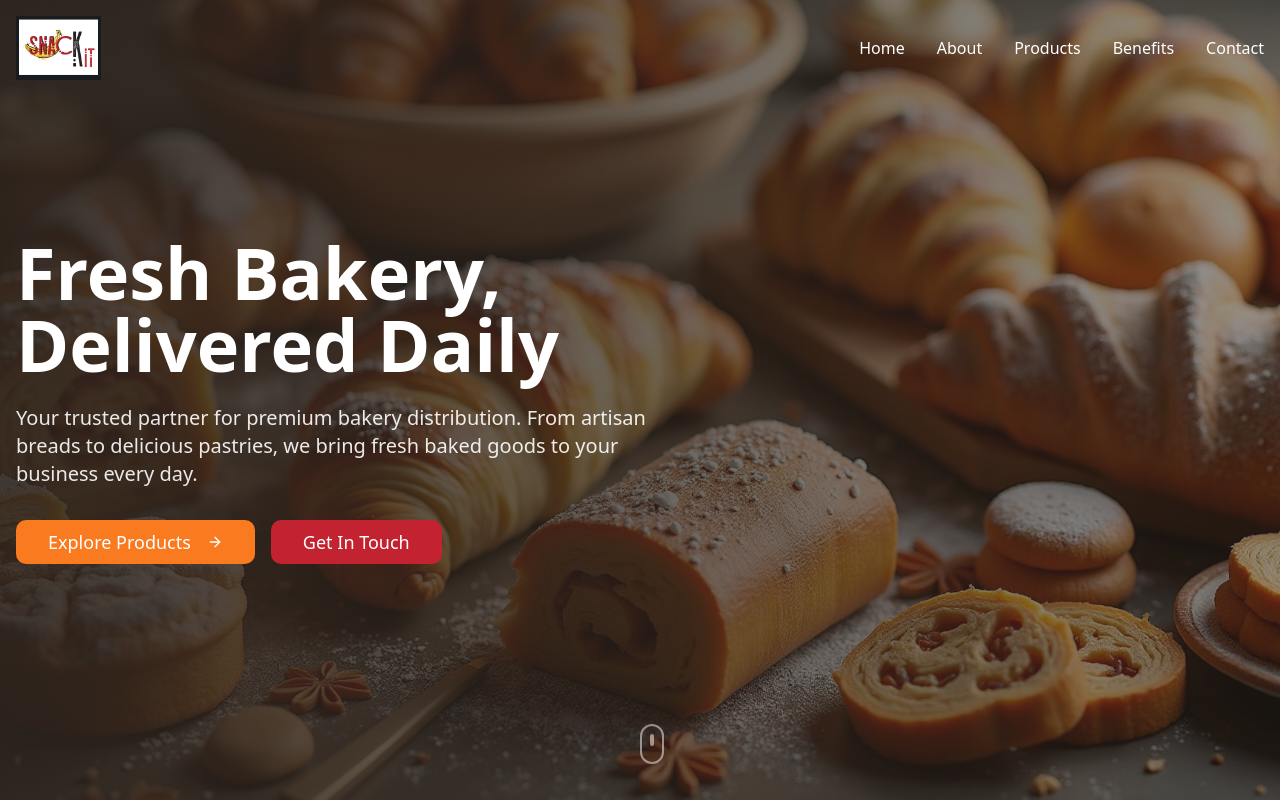
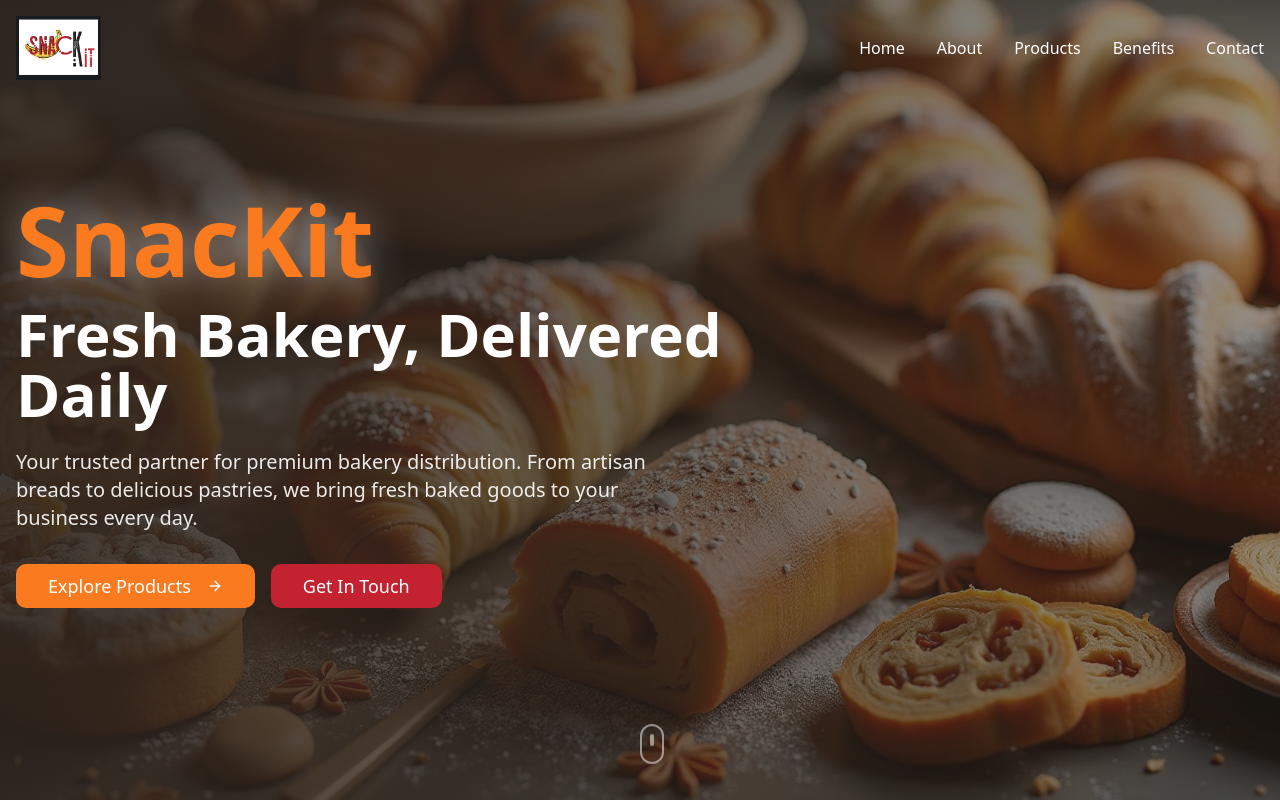
Before and after one commit to Akshayck-dev/snax-spot-web, a React (Vite) app: page / in a window 1280 px wide. Shown: the top 800 px of the page. Built offline with nearby package versions, Linux system fonts and the light colour scheme; the HTML template or start-up script is replaced by a standard one.

Commit message:
Refine hero section

```diff
--- a/src/components/Hero.tsx
+++ b/src/components/Hero.tsx
@@ -24,10 +24,15 @@ const Hero = () => {
 
       {/* Content */}
       <div className="container relative z-10 px-4 py-20 md:py-32">
-        <div className="max-w-3xl animate-fade-in">
-          <h1 className="text-4xl md:text-6xl lg:text-7xl font-bold text-primary-foreground mb-6 leading-tight">
+        <div className="max-w-3xl">
+          <div className="mb-4 animate-strike-in">
+            <h1 className="text-5xl md:text-7xl lg:text-8xl font-bold text-primary mb-2 drop-shadow-[0_0_20px_rgba(255,255,255,0.5)]">
+              SnacKit
+            </h1>
+          </div>
+          <h2 className="text-3xl md:text-5xl lg:text-6xl font-bold text-primary-foreground mb-6 leading-tight animate-fade-in">
             Fresh Bakery, Delivered Daily
-          </h1>
+          </h2>
           <p className="text-lg md:text-xl text-primary-foreground/90 mb-8 max-w-2xl">
             Your trusted partner for premium bakery distribution. From artisan breads to delicious pastries,
             we bring fresh baked goods to your business every day.
--- a/tailwind.config.ts
+++ b/tailwind.config.ts
@@ -91,6 +91,21 @@ export default {
         "bounce-subtle": {
           "0%, 100%": { transform: "translateY(0)" },
           "50%": { transform: "translateY(-10px)" }
+        },
+        "strike-in": {
+          "0%": {
+            opacity: "0",
+            transform: "scale(0.3) rotate(-5deg)",
+            filter: "blur(10px)"
+          },
+          "50%": {
+            transform: "scale(1.1) rotate(2deg)"
+          },
+          "100%": {
+            opacity: "1",
+            transform: "scale(1) rotate(0deg)",
+            filter: "blur(0px)"
+          }
         }
       },
       animation: {
@@ -100,7 +115,8 @@ export default {
         "slide-in-left": "slide-in-left 0.6s ease-out",
         "slide-in-right": "slide-in-right 0.6s ease-out",
         "scale-in": "scale-in 0.5s ease-out",
-        "bounce-subtle": "bounce-subtle 2s ease-in-out infinite"
+        "bounce-subtle": "bounce-subtle 2s ease-in-out infinite",
+        "strike-in": "strike-in 0.8s cubic-bezier(0.34, 1.56, 0.64, 1)"
       },
     },
   },
```
